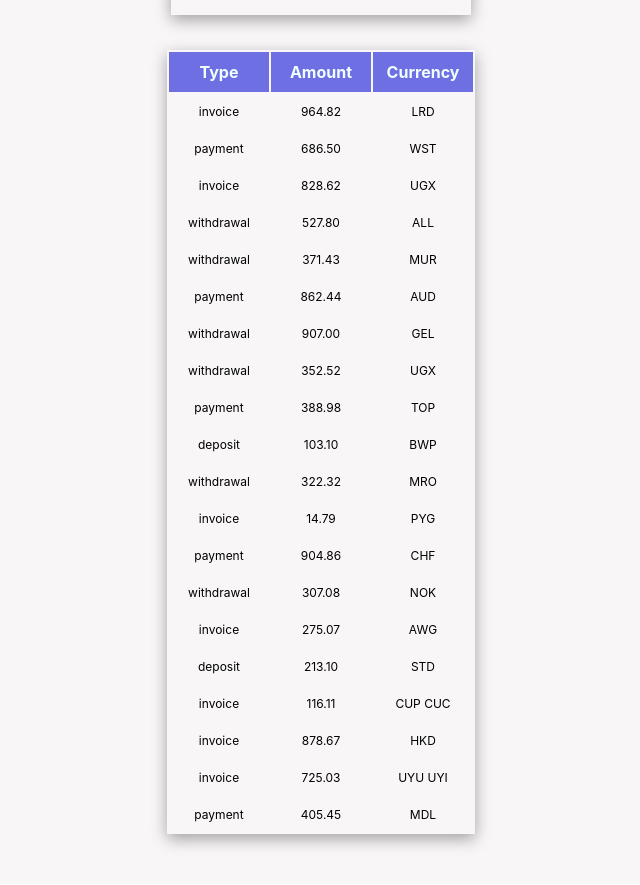
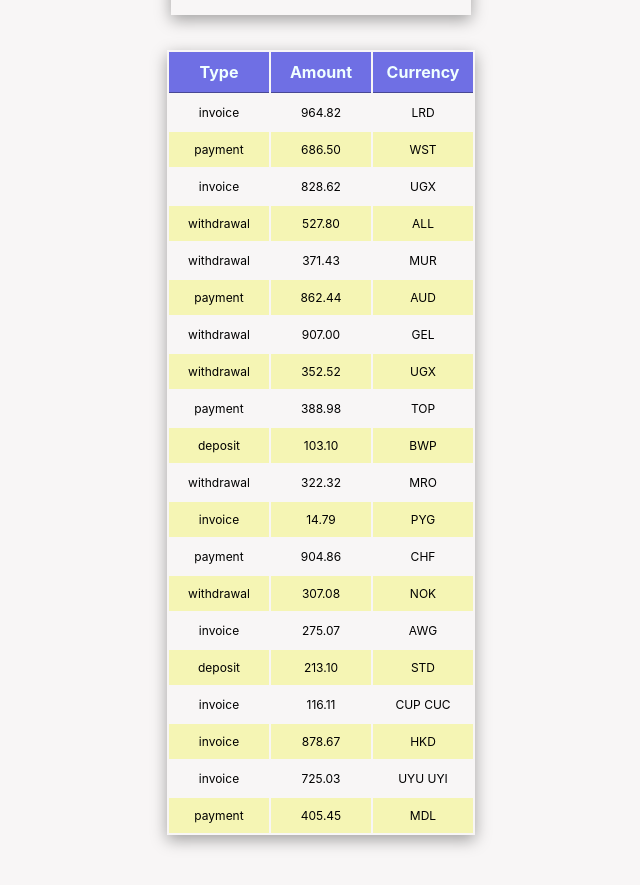
Before and after one commit to Ronskyi-O/goit-react-hw-01-components, a React (Create React App) app: page / in a window 1280 px wide. Shown: the part 1360-2245 px from the top of the page, without its empty margins (319-959 px from the left). Built offline with nearby package versions, Linux system fonts and the light colour scheme.

Commit message:
bugs fixed

```diff
--- a/src/components/FriendListItem/FriendListItem.styled.jsx
+++ b/src/components/FriendListItem/FriendListItem.styled.jsx
@@ -30,6 +30,8 @@ export const StatusOffline = styled.span`
   background-color: red;
 `;
 
+
+
 export const Avatar = styled.img`
   width: 48px
   border-radius: 10px;
--- a/src/components/TransactionHistory/TransactionHistory.styled.jsx
+++ b/src/components/TransactionHistory/TransactionHistory.styled.jsx
@@ -18,6 +18,7 @@ font-size: 16px;
 export const TableHeadCell = styled.th`
 width: 100px;
   padding: 10px;
+  border-bottom: 1px solid rgba(0, 0, 0, 0.35)
 `;
 
 export const TableBodyCell = styled.td`
--- a/src/index.css
+++ b/src/index.css
@@ -18,31 +18,6 @@ code {
     monospace;
 }
 
-/* .transaction-history {
-  border-collapse: collapse;
+tr:nth-child(2n) {
+  background-color: rgb(245, 245, 180);
 }
-
-table {
-  font-size: 12px;
-  font-weight: 400;
-  text-align: center;
-  justify-content: center;
-}
-
-table th,
-table td {
-  width: 100px;
-  padding: 10px;
-  border: 1px solid #2a2a2a;
-}
-
-thead {
-  font-size: 16px;
-  font-weight: 500;
-  color: azure;
-  background-color: rgb(111, 111, 228);
-}
-
-tr:nth-child(2n) {
-  background-color: yellow;
-} */
```
Also changed, not shown: src/components/TransactionHistory/TransactionHistory.jsx (+1 -6 lines).
